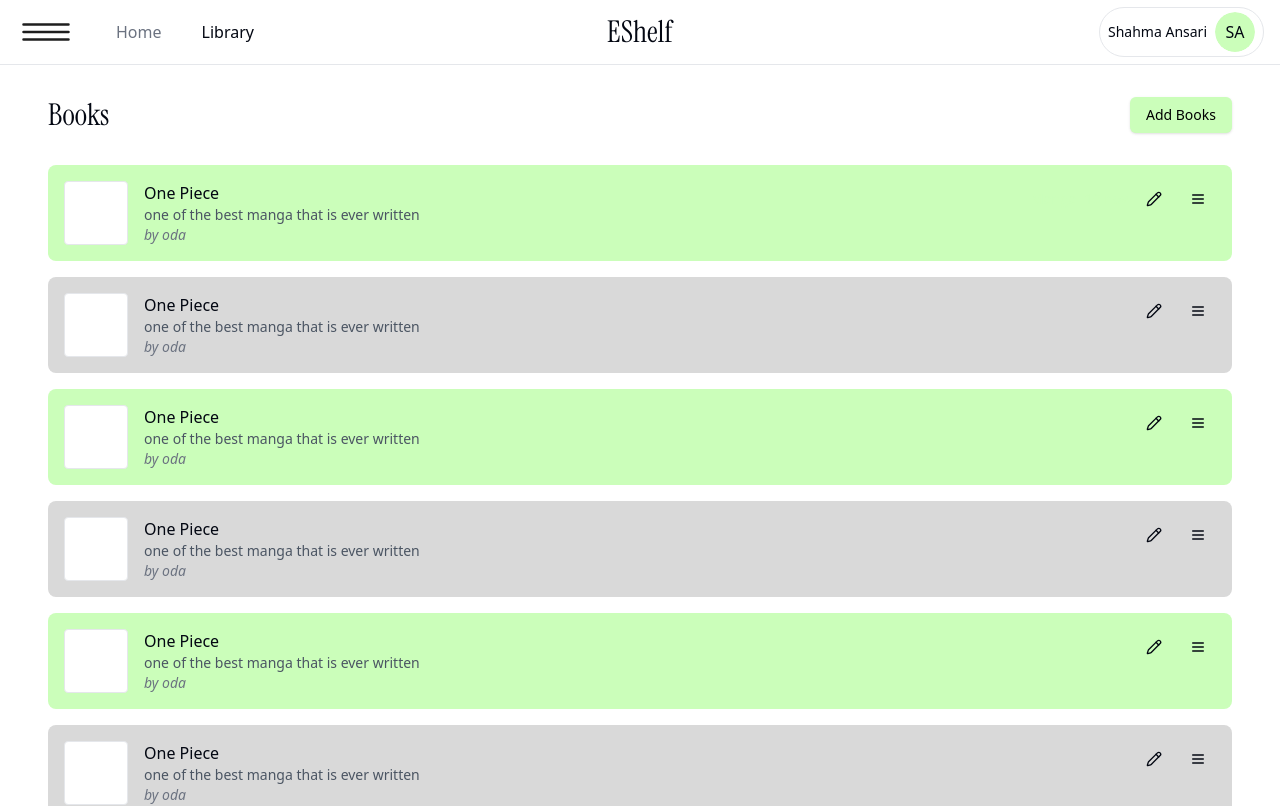
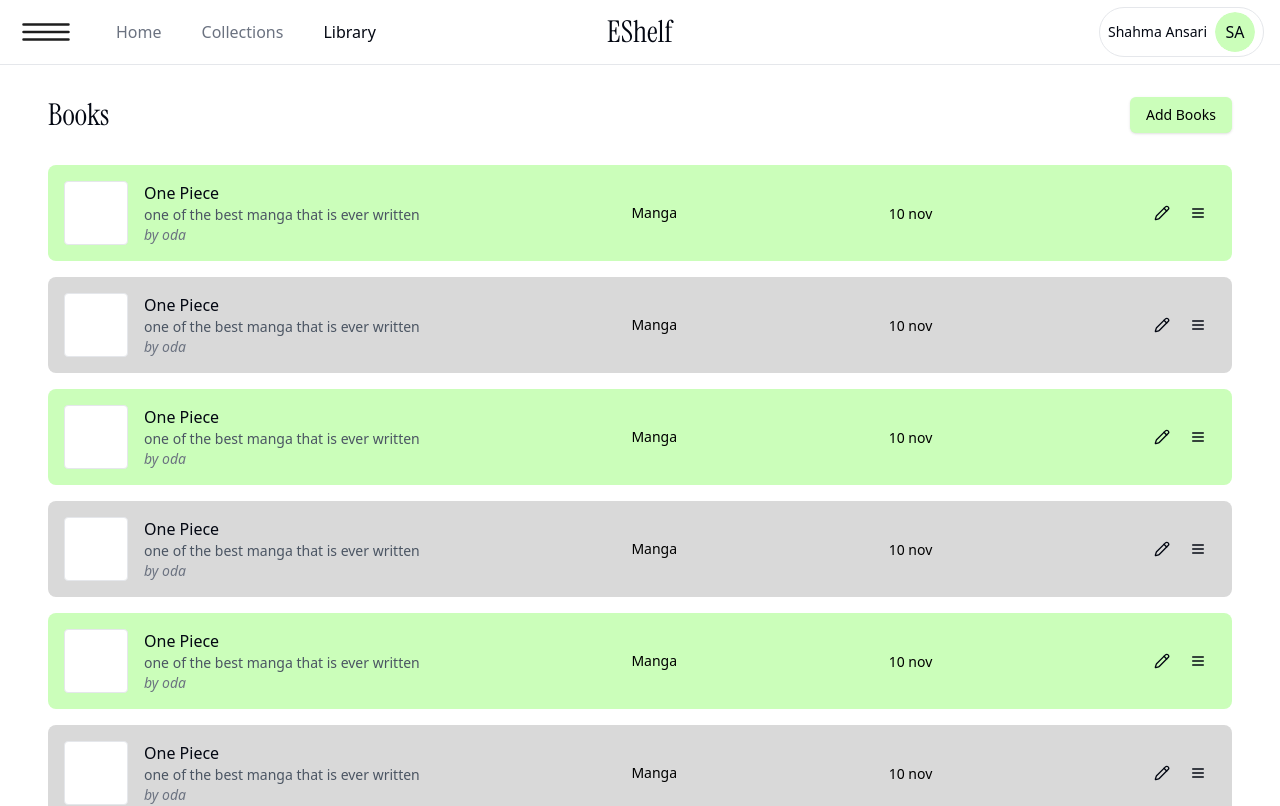
Before and after one commit to Shahmaz0/e-shelf, a Next.js app: page /library in a window 1280 px wide. Shown: the top 806 px of the page. Built offline with nearby package versions, Linux system fonts and the light colour scheme.

Commit message:
Completed: addbook page

```diff
--- a/app/(home)/addBook/page.tsx
+++ b/app/(home)/addBook/page.tsx
@@ -1,5 +1,5 @@
 import { Button } from "@/components/ui/button";
-import { Card, CardContent } from "@/components/ui/card";
+import { Card, CardContent, CardFooter } from "@/components/ui/card";
 import { Input } from "@/components/ui/input";
 import { Label } from "@/components/ui/label";
 import { Select, SelectContent, SelectItem, SelectTrigger, SelectValue } from "@/components/ui/select";
@@ -25,21 +25,21 @@
                 <CardContent className="mt-4">
                     <div className="flex flex-col gap-2 mt-4">
                         <Label className="font-serif text-2xl" >Book Name</Label>
-                        <Input className="bg-customGreen"/>
+                        <Input className="h-12 bg-customGreen"/>
                     </div>
                     <div className="flex flex-col gap-2 mt-4">
                         <Label className="font-serif text-2xl" >Author Name</Label>
-                        <Input className="bg-customGrey"/>
+                        <Input className="h-12 bg-customGrey"/>
                     </div>
                     <div className="flex flex-col gap-2 mt-4">
                         <Label className="font-serif text-2xl" >Descriptions</Label>
                         <Textarea
-                        className="bg-customGreen"></Textarea>
+                        className="h-20 bg-customGreen"></Textarea>
                     </div>
                     <div className="flex flex-col gap-2 mt-4">
                         <Label className="font-serif text-2xl" >Category</Label>
                         <Select>
-                                <SelectTrigger className="bg-customGreen">
+                                <SelectTrigger className="h-14 bg-customGreen">
                                     <SelectValue placeholder="Select"></SelectValue>
                                 </SelectTrigger>
                                 <SelectContent>
@@ -52,10 +52,12 @@
                     </div>
                     <div className="flex flex-col gap-2 mt-4">
                     <Label className="font-serif text-2xl" >File</Label>
-                    <Textarea></Textarea>
+                    <Textarea className="h-24" ></Textarea>
                     </div>
-
                 </CardContent>
+                <CardFooter className="flex justify-end">
+                    <Button className="bg-customGreen text-black hover:bg-customGreen" >Add Book</Button>
+                </CardFooter>
             </Card>
         </form>
         </main>
--- /dev/null
+++ b/app/(home)/collection/page.tsx
@@ -0,0 +1,5 @@
+export default function collections() {
+    return <div>
+        <h1>Welcome to the collections page</h1>
+    </div>
+}
--- a/app/(home)/library/page.tsx
+++ b/app/(home)/library/page.tsx
@@ -33,20 +33,20 @@
                             }`}
                         >
                             <div className="w-16 h-16 bg-white rounded border flex-shrink-0"/>
-                            <div className="flex-1 min-w-0">
-                                <div className="flex items-start justify-between">
+                            <div className="flex-1 min-w-0 ">
+                                <div className="flex items-center items-start justify-between">
                                     <div>
                                         <h3 className="font-medium">{book.title}</h3>
                                         <p className="text-sm text-gray-600">{book.description}</p>
                                         <p className="text-sm italic text-gray-500">by {book.author}</p>
                                     </div>
                                     <div className="flex items-center space-x-2">
-                                        {index === 0 && (
-                                            <>
-                                                <span className="text-sm text-customGreen">{book.type}</span>
-                                                <span className="text-sm text-customGreen">{book.date}</span>
-                                            </>
-                                        )}
+                                        <span className="text-sm text-black">{book.type}</span>
+                                    </div>
+                                    <div>
+                                        <span className="text-sm text-black">{book.date}</span>
+                                    </div>
+                                    <div>
                                         <Button variant="ghost" size="icon">
                                             <Pencil className="h-4 w-4"/>
                                         </Button>
--- a/app/components/Navigation.tsx
+++ b/app/components/Navigation.tsx
@@ -8,8 +8,10 @@
     {
         name: "Home",
         href: "/"
-    },
-    {
+    },{
+        name: "Collections",
+        href: "/collection"
+    },{
         name: "Library",
         href: "/library"
     }
```
